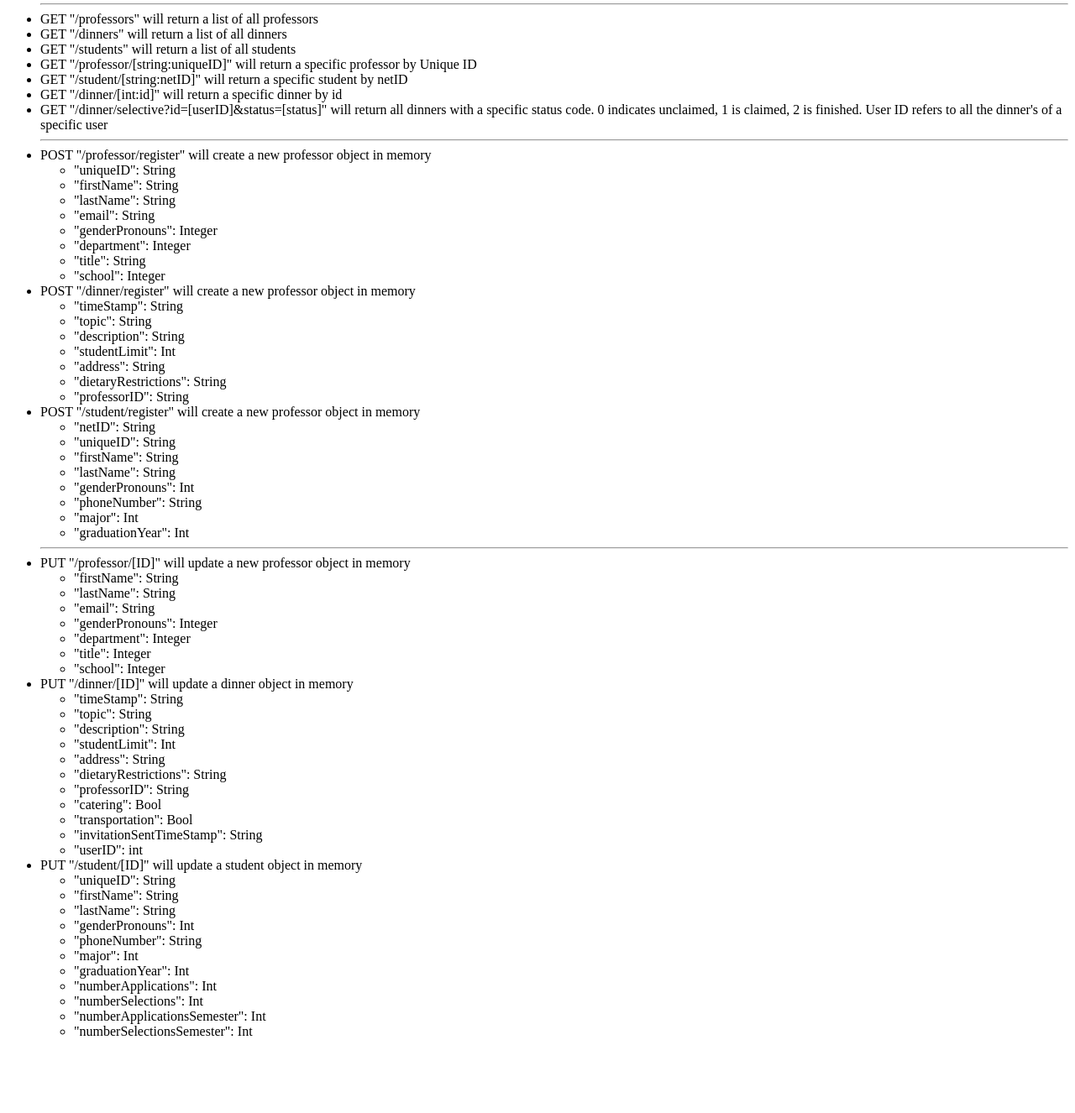
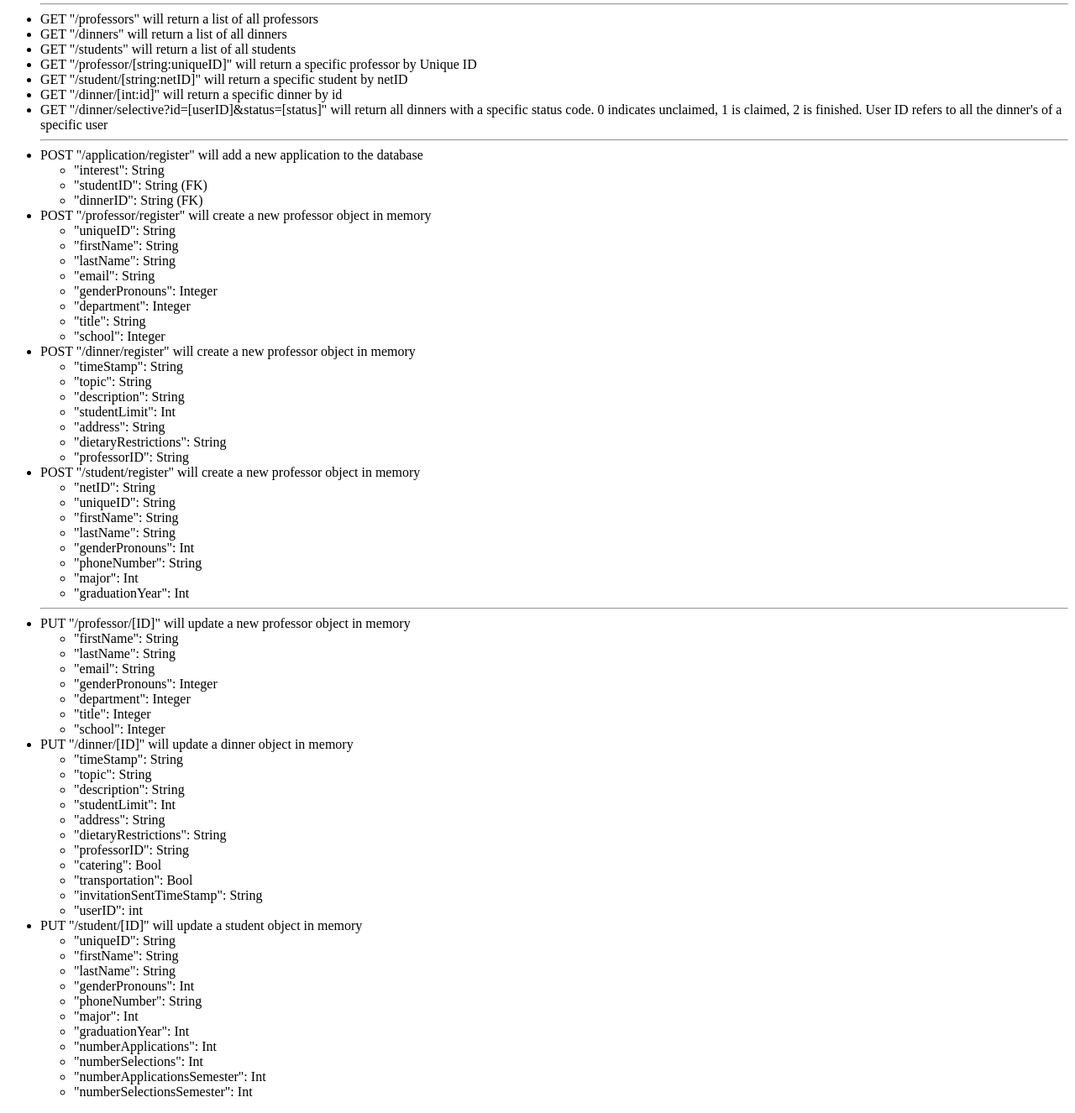
Before and after one commit to lhpc1/Duke-Conversations, a Flask app: page / in a window 1280 px wide. Shown: the part 160-1486 px from the top of the page at 84% size. Before the commit the page ends 1394 px from the top, so only its background shows below. Run offline with Flask 2, Linux system fonts and the light colour scheme.

Commit message:
Updated application endpoint docs

```diff
--- a/templates/index.html
+++ b/templates/index.html
@@ -17,6 +17,13 @@
   <li> GET "/dinner/selective?id=[userID]&status=[status]" will return all dinners with a specific status code. 0 indicates unclaimed, 1 is claimed, 2 is finished. User ID refers to all the dinner's of a specific user </li>
 
   <hr>
+
+  <li> POST "/application/register" will add a new application to the database </li>
+  <ul>
+    <li> "interest": String </li>
+    <li> "studentID": String (FK) </li>
+    <li> "dinnerID": String (FK) </li>
+  </ul>
 
   <li> POST "/professor/register" will create a new professor object in memory </li>
   <ul>
```
Also changed, not shown: data.db.
